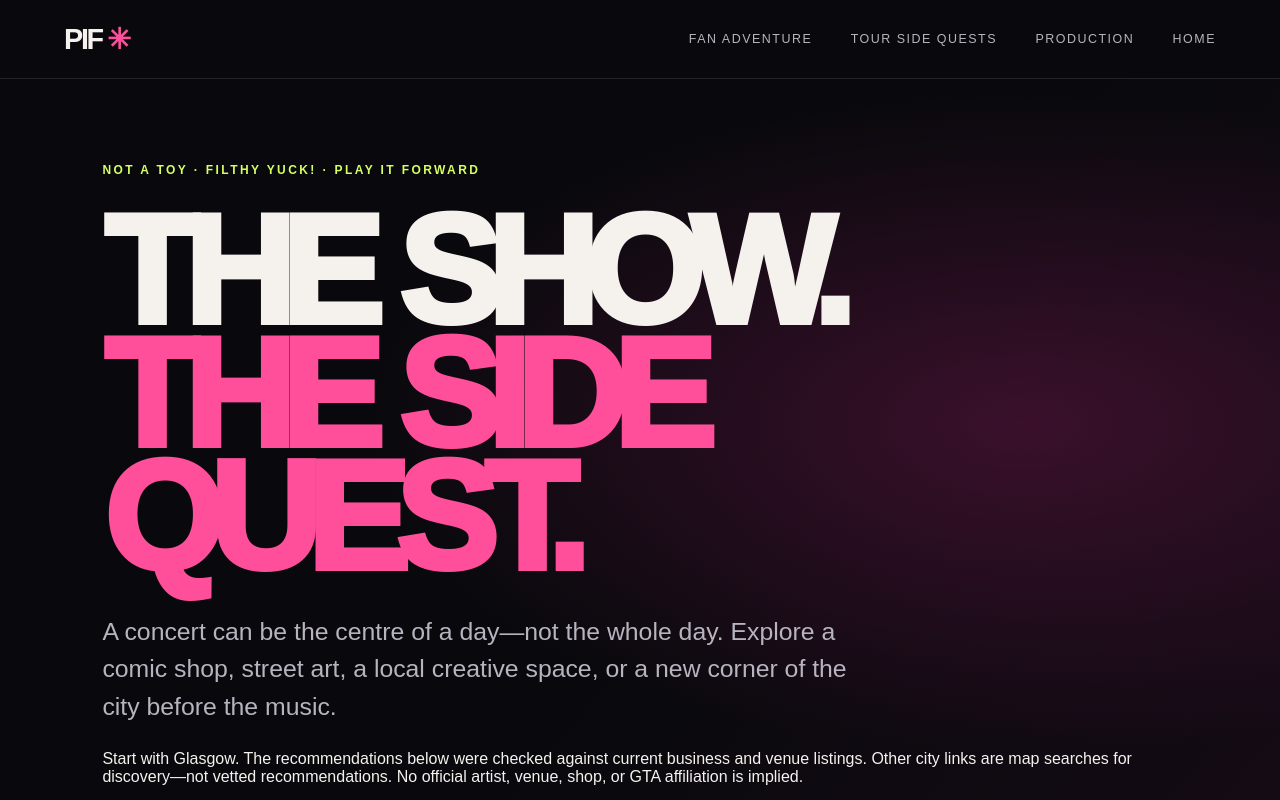
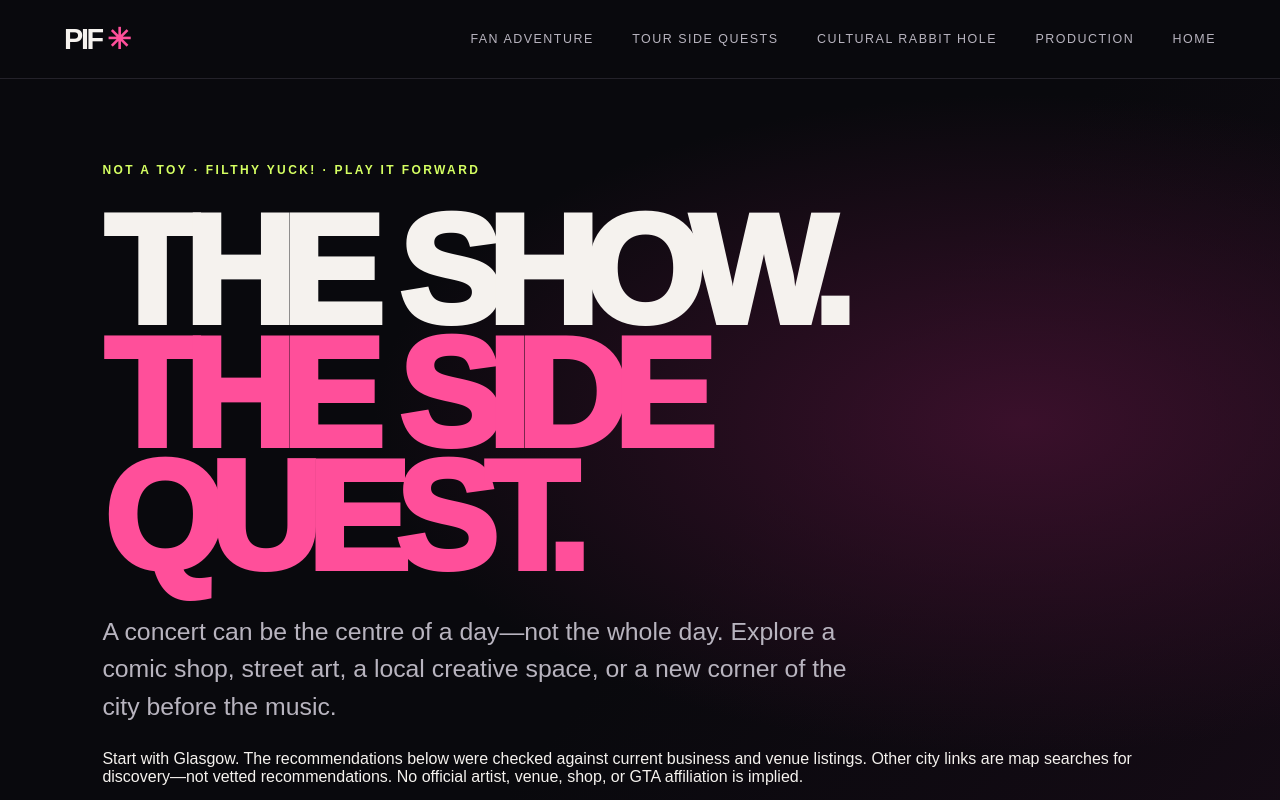
Before and after one commit to Loptr-Lab/pay-it-forward, a Next.js app: page /tour-side-quests in a window 1280 px wide. Shown: the top 800 px of the page. Built offline with nearby package versions, Linux system fonts and the light colour scheme.

Commit message:
Link tour side quests to cultural media discovery

```diff
--- a/src/app/tour-side-quests/page.tsx
+++ b/src/app/tour-side-quests/page.tsx
@@ -29,7 +29,7 @@ const maps = (q: string) => `https://www.google.com/maps/search/?api=1&query=${e
 
 export default function TourSideQuestsPage() {
   return <main className="experience-page">
-    <header className="experience-nav"><Link href="/" className="wordmark">PIF<span>✳</span></Link><nav aria-label="Visitor pathways"><Link href="/adventure/">Fan adventure</Link><Link href="/tour-side-quests/">Tour side quests</Link><Link href="/every-day/#makers">Production</Link><Link href="/">Home</Link></nav></header>
+    <header className="experience-nav"><Link href="/" className="wordmark">PIF<span>✳</span></Link><nav aria-label="Visitor pathways"><Link href="/adventure/">Fan adventure</Link><Link href="/tour-side-quests/">Tour side quests</Link><Link href="/culture/">Cultural rabbit hole</Link><Link href="/every-day/#makers">Production</Link><Link href="/">Home</Link></nav></header>
     <Breadcrumbs items={[{ label: "Home", href: "/" }, { label: "Tour Map", href: "/route/" }, { label: "Side Quests", href: "/tour-side-quests/" }]} />
     <section className="experience-hero">
       <p className="eyebrow">NOT A TOY · FILTHY YUCK! · PLAY IT FORWARD</p>
@@ -91,7 +91,7 @@ export default function TourSideQuestsPage() {
       <p className="route-note"><a className="text-link" href="https://concord.com/artist/not-a-toy/" target="_blank" rel="noreferrer">VERIFY TOUR LISTING WITH CONCORD ↗</a></p>
     </section>
 
-    <section className="route-bottom">
+    <section className="route-bottom"><p className="eyebrow">CULTURAL DISCOVERY</p><h2>FOLLOW THE<br/><em>RABBIT HOLE.</em></h2><p>Gaming, dystopian fiction, satire, underground music, and the journalism connecting them. Explore the cultural stories behind the tour.</p><Link className="button secondary" href="/culture/">EXPLORE CULTURAL MEDIA ↗</Link></section><section className="route-bottom">
       <p className="eyebrow">PLAY IT FORWARD · REAL-WORLD EXPLORATION</p>
       <h2>DISCOVER.<br/><em>EXPERIENCE.</em><br/>PASS IT ON.</h2>
       <p>The point is not to turn fans into customers at every step. Make the city, story, music, and local creative places worth exploring. Direct support remains optional.</p>
```
